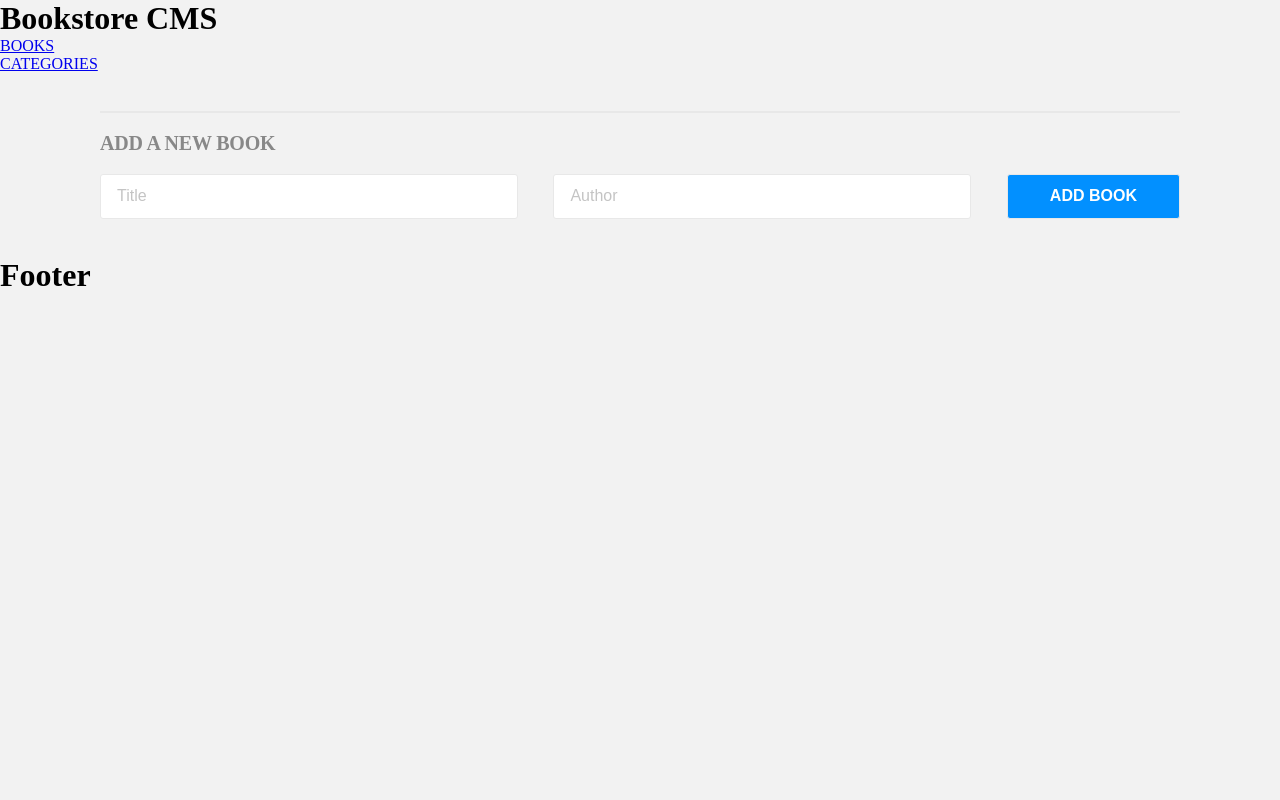
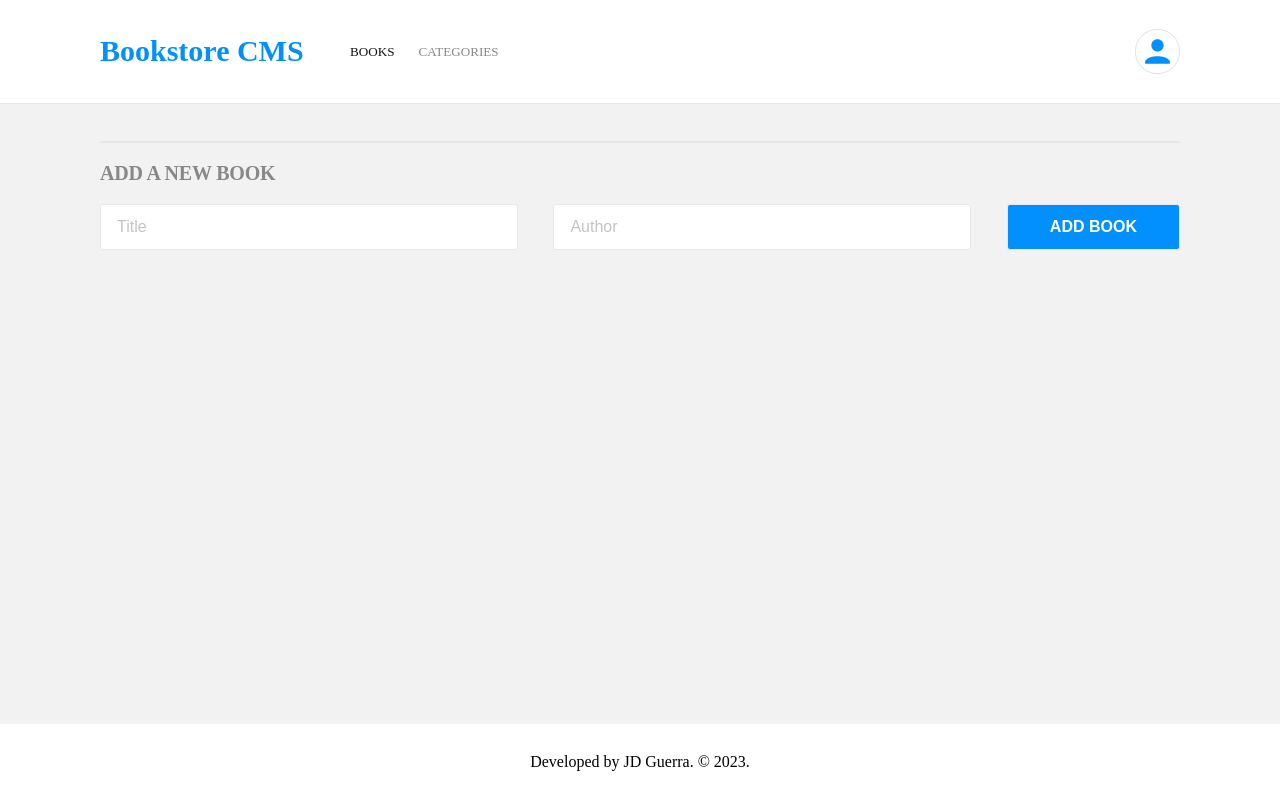
Before and after one commit to JuanDiegoGuerra/Bookstore, a React (Create React App) app: page / in a window 1280 px wide. Built offline with nearby package versions, Linux system fonts and the light colour scheme; no server answers.

Commit message:
Update main layout files

```diff
--- a/src/components/Footer.js
+++ b/src/components/Footer.js
@@ -1,5 +1,5 @@
 const Footer = () => (
-  <h1>Footer</h1>
+<p className="footer-container">Developed by JD Guerra. © 2023.</p>
 );
 
 export default Footer;
--- a/src/components/Header.js
+++ b/src/components/Header.js
@@ -1,12 +1,14 @@
 import { NavLink } from 'react-router-dom';
+import userIcon from '../assets/userIcon.svg';
 
 const Header = () => (
-  <header>
-    <h1>Bookstore CMS</h1>
-    <ul>
-      <li><NavLink to="/">BOOKS</NavLink></li>
-      <li><NavLink to="/categories">CATEGORIES</NavLink></li>
+  <header className="header-container">
+    <h1 className="header-title">Bookstore CMS</h1>
+    <ul className="header-nav">
+      <li className="header-nav-item"><NavLink className="nav-link" to="/">BOOKS</NavLink></li>
+      <li className="header-nav-item"><NavLink className="nav-link" to="/categories">CATEGORIES</NavLink></li>
     </ul>
+    <img className="user-icon" src={userIcon} alt="USER" />
   </header>
 );
 
```
